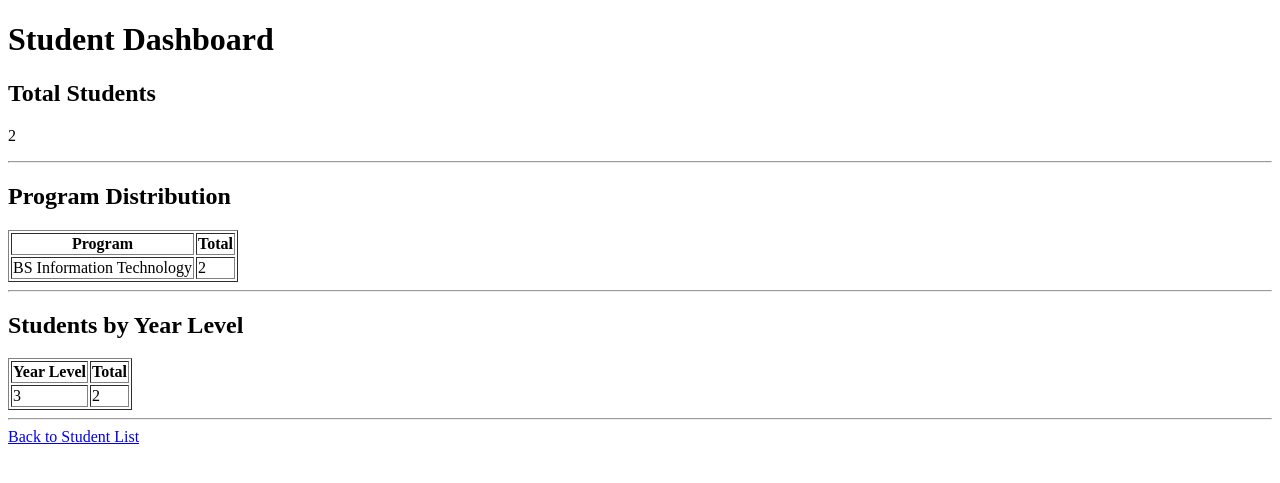
After one commit to SamVillanueva1215/SSV_DjangoWebApp, a Django app: page /registration/dashboard/ in a window 1280 px wide. The commit adds this page. Shown: the top 483 px of the page. Run offline with Django 5.2, Linux system fonts and the light colour scheme; data comes from the database, SQL or seed files in the repository.

Commit message:
Add student dashboard for Module 04

```diff
--- a/SVS_DjangoWebApp/asgi.py
+++ b/SSV_DjangoWebApp/asgi.py
@@ -11,6 +11,6 @@ import os
 
 from django.core.asgi import get_asgi_application
 
-os.environ.setdefault('DJANGO_SETTINGS_MODULE', 'SVS_DjangoWebApp.settings')
+os.environ.setdefault('DJANGO_SETTINGS_MODULE', 'SSV_DjangoWebApp.settings')
 
 application = get_asgi_application()
--- a/SVS_DjangoWebApp/settings.py
+++ b/SSV_DjangoWebApp/settings.py
@@ -1,5 +1,5 @@
 """
-Django settings for SVS_DjangoWebApp project.
+Django settings for SSV_DjangoWebApp project.
 
 Generated by 'django-admin startproject' using Django 6.1.
 
@@ -51,7 +51,7 @@ MIDDLEWARE = [
     'django.middleware.clickjacking.XFrameOptionsMiddleware',
 ]
 
-ROOT_URLCONF = 'SVS_DjangoWebApp.urls'
+ROOT_URLCONF = 'SSV_DjangoWebApp.urls'
 
 TEMPLATES = [
     {
@@ -68,7 +68,7 @@ TEMPLATES = [
     },
 ]
 
-WSGI_APPLICATION = 'SVS_DjangoWebApp.wsgi.application'
+WSGI_APPLICATION = 'SSV_DjangoWebApp.wsgi.application'
 
 
 # Database
--- a/SVS_DjangoWebApp/wsgi.py
+++ b/SSV_DjangoWebApp/wsgi.py
@@ -11,6 +11,6 @@ import os
 
 from django.core.wsgi import get_wsgi_application
 
-os.environ.setdefault('DJANGO_SETTINGS_MODULE', 'SVS_DjangoWebApp.settings')
+os.environ.setdefault('DJANGO_SETTINGS_MODULE', 'SSV_DjangoWebApp.settings')
 
 application = get_wsgi_application()
--- a/manage.py
+++ b/manage.py
@@ -6,7 +6,7 @@ import sys
 
 def main():
     """Run administrative tasks."""
-    os.environ.setdefault('DJANGO_SETTINGS_MODULE', 'SVS_DjangoWebApp.settings')
+    os.environ.setdefault('DJANGO_SETTINGS_MODULE', 'SSV_DjangoWebApp.settings')
     try:
         from django.core.management import execute_from_command_line
     except ImportError as exc:
--- /dev/null
+++ b/registration/templates/registration/student_dashboard.html
@@ -0,0 +1,55 @@
+<!DOCTYPE html>
+<html>
+<head>
+    <title>Student Dashboard</title>
+</head>
+<body>
+    <h1>Student Dashboard</h1>
+
+    <h2>Total Students</h2>
+    <p>{{ total_students }}</p>
+
+    <hr>
+
+    <h2>Program Distribution</h2>
+    <table border="1">
+        <tr>
+            <th>Program</th>
+            <th>Total</th>
+        </tr>
+        {% for item in program_summary %}
+        <tr>
+            <td>{{ item.program }}</td>
+            <td>{{ item.total }}</td>
+        </tr>
+        {% empty %}
+        <tr>
+            <td colspan="2">No program data available.</td>
+        </tr>
+        {% endfor %}
+    </table>
+
+    <hr>
+
+    <h2>Students by Year Level</h2>
+    <table border="1">
+        <tr>
+            <th>Year Level</th>
+            <th>Total</th>
+        </tr>
+        {% for item in year_summary %}
+        <tr>
+            <td>{{ item.year_level }}</td>
+            <td>{{ item.total }}</td>
+        </tr>
+        {% empty %}
+        <tr>
+            <td colspan="2">No year-level data available.</td>
+        </tr>
+        {% endfor %}
+    </table>
+
+    <hr>
+    <a href="{% url 'student_list' %}">Back to Student List</a>
+</body>
+</html>
--- a/registration/templates/registration/student_list.html
+++ b/registration/templates/registration/student_list.html
@@ -6,6 +6,7 @@
 <body>
     <h2>Student List</h2>
     <a href="{% url 'student_create' %}">Register Student</a>
+    <a href="{% url 'student_dashboard' %}">Student Dashboard</a>
     <br><br>
     <ul>
         {% for student in students %}
--- a/registration/urls.py
+++ b/registration/urls.py
@@ -6,4 +6,7 @@ urlpatterns = [
     path('add/', views.student_create, name='student_create'),
     path('edit/<int:pk>/', views.student_update, name='student_update'),
     path('delete/<int:pk>/', views.student_delete, name='student_delete'),
+    path('dashboard/', views.student_dashboard, name='student_dashboard'),
+
+
 ]
--- a/registration/views.py
+++ b/registration/views.py
@@ -1,6 +1,7 @@
 from django.shortcuts import render, redirect, get_object_or_404
 from .models import Student
 from .forms import StudentForm
+from django.db.models import Count
 
 # Create Operation
 def student_create(request):
@@ -56,3 +57,32 @@ def student_delete(request, pk):
         'registration/student_confirm_delete.html',
         {'student': student}
     )
+
+# Student Dashboard View
+def student_dashboard(request):
+    students = Student.objects.all()
+    total_students = students.count()
+
+    program_summary = (
+        students
+        .values('program')
+        .annotate(total=Count('id'))
+        .order_by('program')
+    )
+
+    year_summary = (
+        students
+        .values('year_level')
+        .annotate(total=Count('id'))
+        .order_by('year_level')
+    )
+
+    return render(
+        request,
+        'registration/student_dashboard.html',
+        {
+            'total_students': total_students,
+            'program_summary': program_summary,
+            'year_summary': year_summary,
+        }
+    )
```
Also changed, not shown: SSV_DjangoWebApp/__init__.py (added), SSV_DjangoWebApp/urls.py (renamed from SVS_DjangoWebApp/urls.py).
